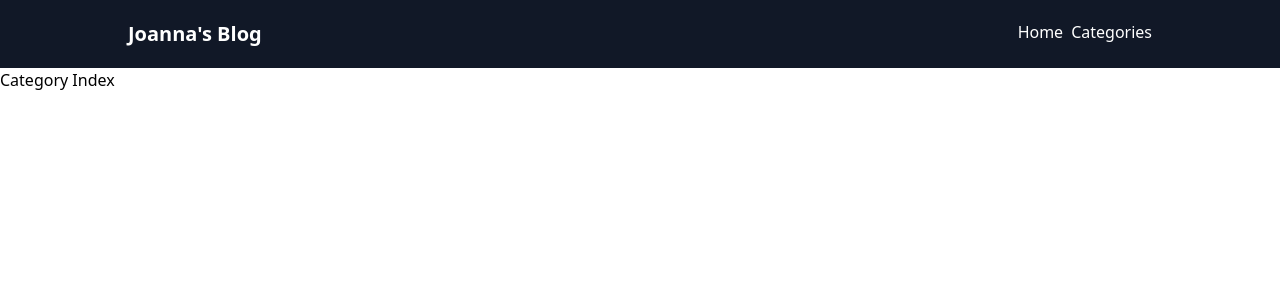
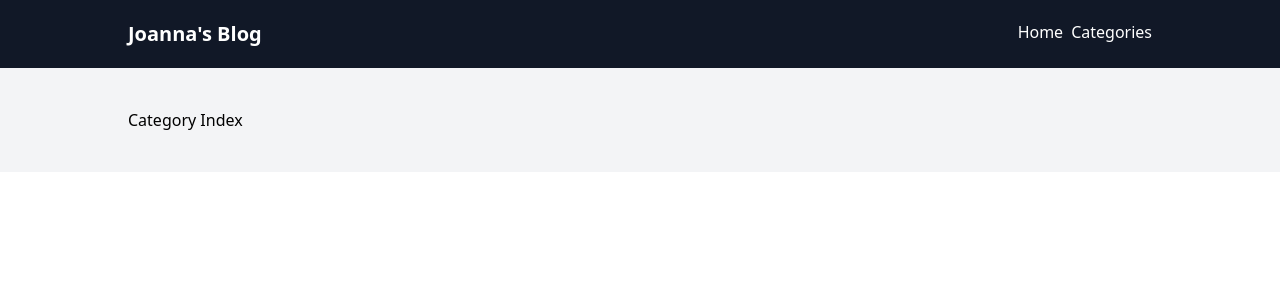
Before and after one commit to joannaberlin/portfolio-blog-web-app, a Nuxt app: page /categories in a window 1280 px wide. Shown: the top 300 px of the page. Built offline with nearby package versions, Linux system fonts and the light colour scheme.

Commit message:
Refactor Header code to be reusable

```diff
--- /dev/null
+++ b/components/Page/Header.vue
@@ -0,0 +1,13 @@
+<script lang="ts" setup>
+defineProps<{
+	title?: string;
+}>();
+</script>
+<template>
+	<section class="hero bg-gray-100 py-10">
+		<div class="container flex">
+			{{ title }}
+			<slot />
+		</div>
+	</section>
+</template>
--- a/pages/categories/index.vue
+++ b/pages/categories/index.vue
@@ -1,4 +1,4 @@
 <script lang="ts" setup></script>
 <template>
-	<h1>Category Index</h1>
+	<PageHeader title="Category Index" />
 </template>
--- a/pages/index.vue
+++ b/pages/index.vue
@@ -1,8 +1,7 @@
 <script lang="ts" setup></script>
 <template>
 	<main>
-		<section class="hero bg-gray-100 py-10">
-			<div class="container flex">
+		<PageHeader>
 			<div class="container flex min-h-[200px]">
 				<div class="w-[350px] relative h-[auto] mr-5 rounded overflow-hidden">
 					<img
@@ -14,10 +13,10 @@
 				<div>
 					<h1 class="text-4xl font-bold mb-2">About Joanna</h1>
 					<p class="mb-3">
-							Lorem ipsum dolor sit, amet consectetur adipisicing elit.
-							Reiciendis aspernatur tenetur cupiditate laboriosam. Tempore
-							dolorum accusamus aperiam quaerat dicta, veniam officia quisquam
-							omnis ab, doloribus necessitatibus quod eligendi ad eveniet.
+						Lorem ipsum dolor sit, amet consectetur adipisicing elit. Reiciendis
+						aspernatur tenetur cupiditate laboriosam. Tempore dolorum accusamus
+						aperiam quaerat dicta, veniam officia quisquam omnis ab, doloribus
+						necessitatibus quod eligendi ad eveniet.
 					</p>
 					<a
 						class="btn bg-sky-500 text-sky-50 py-2 px-4 rounded inline-block hover:bg-sky-600 duration-200"
@@ -26,7 +25,6 @@
 					>
 				</div>
 			</div>
-			</div>
-		</section>
+		</PageHeader>
 	</main>
 </template>
```
Lines whose indentation alone changed are shown as unchanged.
